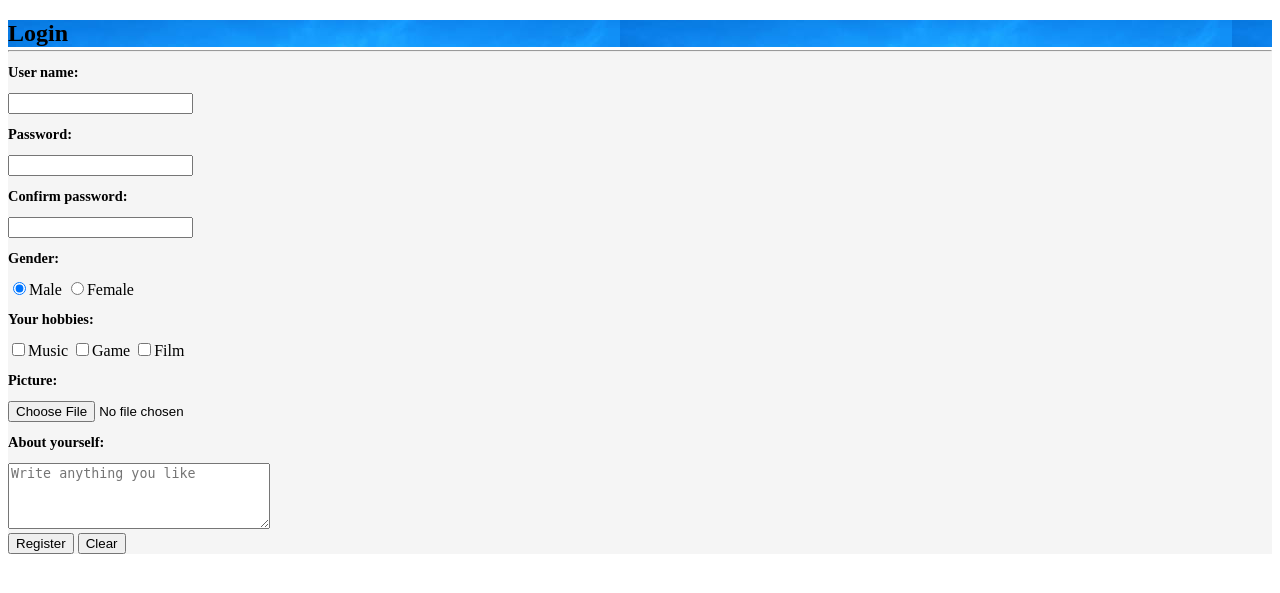
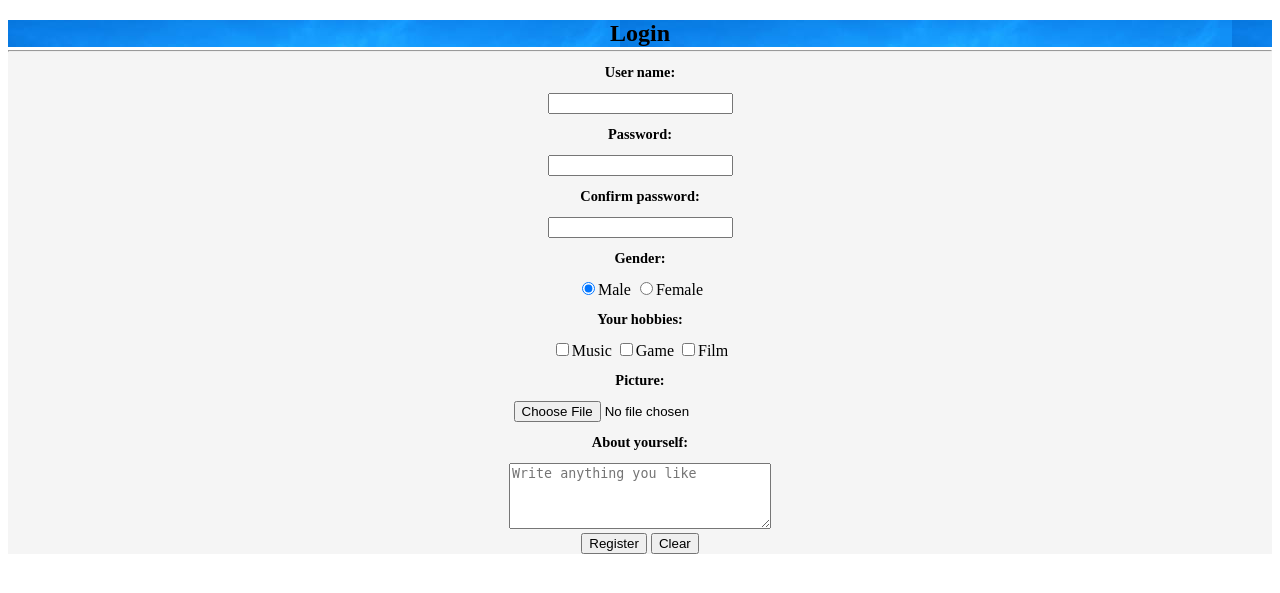
Before and after one commit to shepherdshen/Assignment3, a PHP site: page /register.html in a window 1280 px wide. Shown: the top 593 px of the page. Run offline with PHP 8.4, Linux system fonts and the light colour scheme.

Commit message:
Juuso number 3

```diff
--- a/src/register.css
+++ b/src/register.css
@@ -1,6 +1,6 @@
 .body {
     background-image: url("image/sky.jpg");
-    text-align: left;
+    text-align: center;
 
     padding: 0%;
     margin-bottom: 0%;
@@ -9,7 +9,7 @@
 
 .form {
     background-color: whitesmoke;
-    text-align: left;
+    text-align: center;
 
     padding: 0%;
     margin-top: -1.3%;
@@ -17,4 +17,5 @@
 }
 .form h2 {
     font-size: 90%;
+    text-align: center;
 }
```
